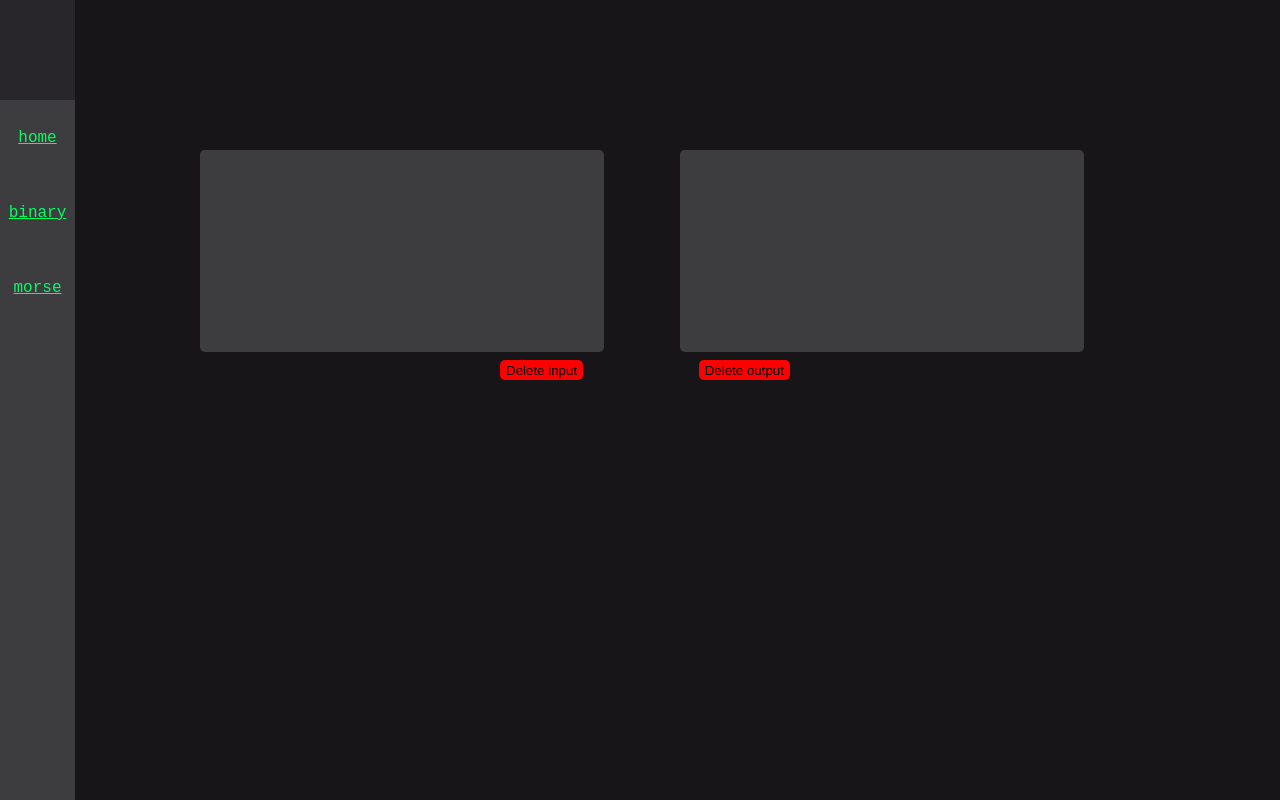
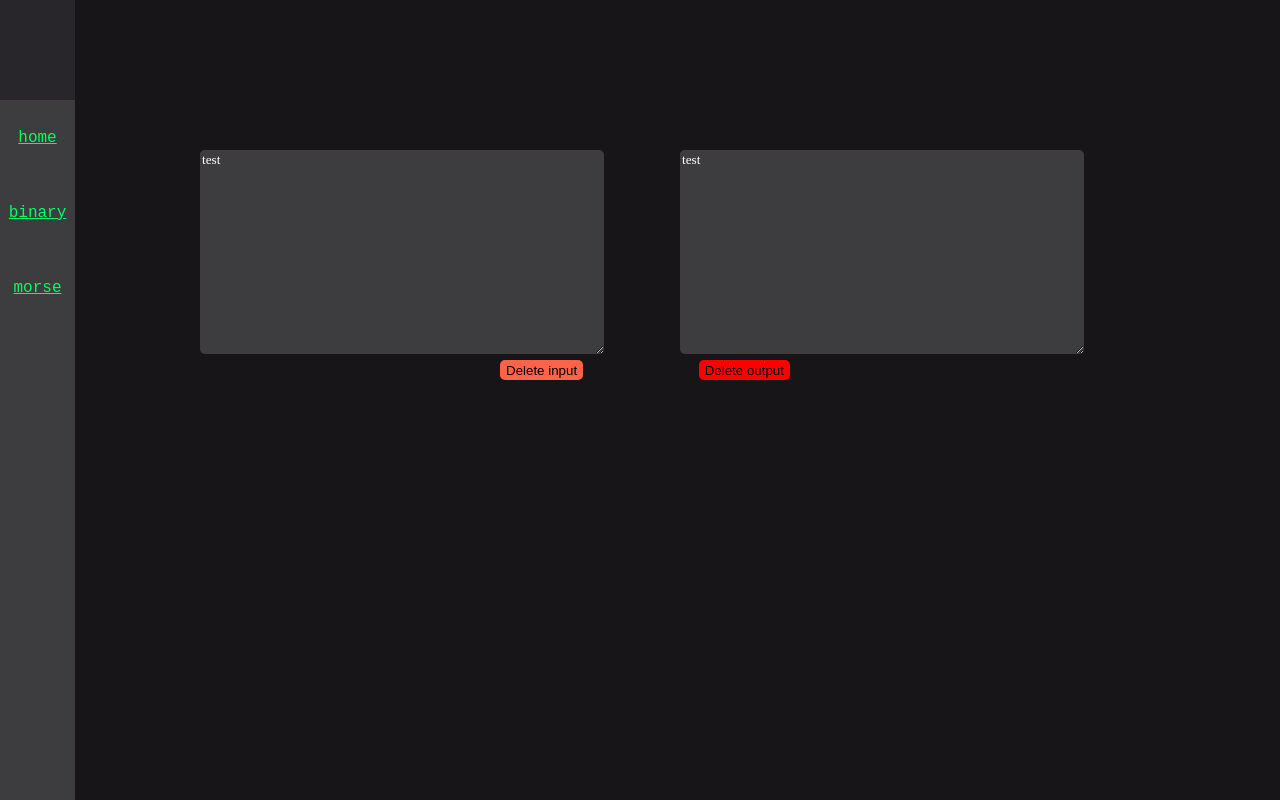
Before and after one commit to Jun1l1ll1/Encoder, a SvelteKit app: page /binary in a window 1280 px wide. In both pictures the pointer is over the button "Delete input". Built offline with nearby package versions, Linux system fonts and the light colour scheme; a web font is replaced by a local one.

Commit message:
Changed the input feild to a textarea and fixed the buttons so they change color on hover and when they're clicked

```diff
--- a/src/routes/binary/+page.svelte
+++ b/src/routes/binary/+page.svelte
@@ -1,11 +1,11 @@
 <div class="input br bc_gray">
-    <input type="text" class="input_input br bc_gray" id="input_text">
+    <textarea class="input_input br bc_gray" id="input_text" rows="5" cols="33">test</textarea>
 
 </div>
 <button onclick="document.getElementById('input_text').value=''" class="input_del br" >Delete input</button>
 
 <div class="output br bc_gray">
-    <input type="text" class="output_input br bc_gray" id="output_text">
+    <textarea class="output_input br bc_gray" id="output_text" rows="5" cols="33">test</textarea>
 
 </div>
 <button onclick="document.getElementById('output_text').value=''" class="output_del br">Delete output</button>
@@ -34,6 +34,10 @@
         top: 360px;
         left: 500px;
         border: none;
+    } .input_del:hover {
+        background-color: tomato;
+    } .input_del:active {
+        background-color: red;
     }
 
     .output {
@@ -50,6 +54,10 @@
         border: none;
         color: white;
         font-family: "input-mono";
+    } .output_del:hover {
+        background-color: tomato;
+    } .output_del:active {
+        background-color: red;
     }
 
     .output_del {
```
